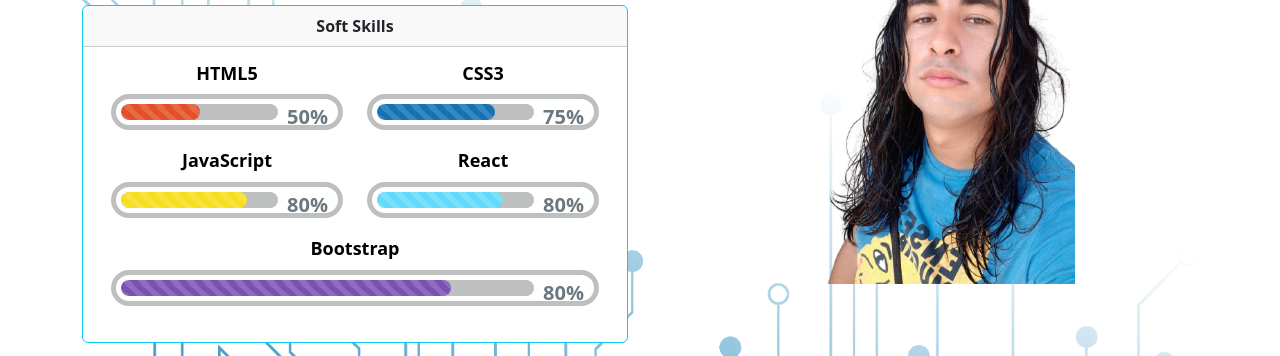
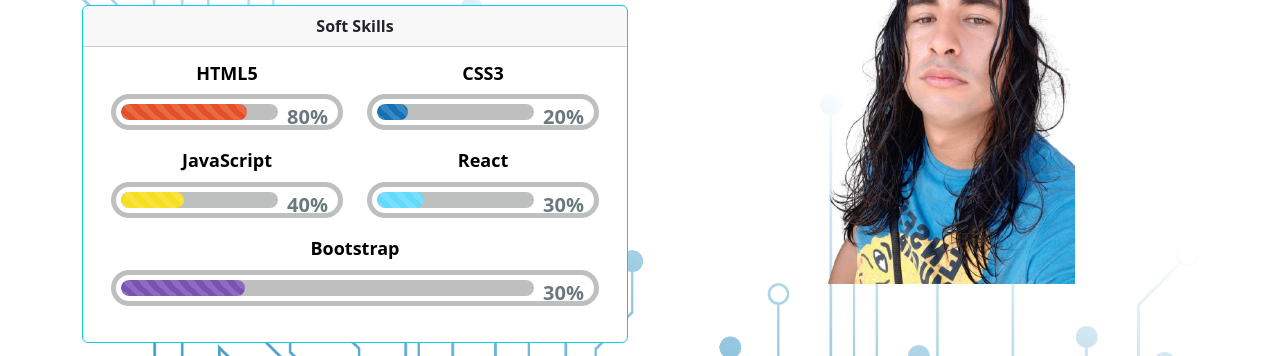
Before and after one commit to GuzmanVic/my-website, a plain HTML site: page index.html in a window 1280 px wide. Shown: the part 260-616 px from the top of the page. Drawn offline with nearby package versions, Linux system fonts and the light colour scheme; a web font is replaced by a local one.

Commit message:
porcentajes modificados

```diff
--- a/index.html
+++ b/index.html
@@ -72,9 +72,9 @@
                                         <div class="progress-outer">
                                             <div class="progress">
                                                 <div class="progress-bar progress-bar-striped bg-orange"
-                                                    style="width: 50%;"></div>
+                                                    style="width: 80%;"></div>
 
-                                                <div class="progress-value"><span>50</span>%</div>
+                                                <div class="progress-value"><span>80</span>%</div>
                                             </div>
                                         </div>
                                         <!-- JavaScript -->
@@ -82,8 +82,8 @@
                                         <div class="progress-outer">
                                             <div class="progress">
                                                 <div class="progress-bar progress-bar-striped bg-yellow"
-                                                    style="width: 80%;"></div>
-                                                <div class="progress-value"><span>80</span>%</div>
+                                                    style="width: 40%;"></div>
+                                                <div class="progress-value"><span>40</span>%</div>
                                             </div>
                                         </div>
                                     </div>
@@ -93,8 +93,8 @@
                                         <div class="progress-outer">
                                             <div class="progress">
                                                 <div class="progress-bar progress-bar-striped bg-blue"
-                                                    style="width: 75%;"></div>
-                                                <div class="progress-value"><span>75</span>%</div>
+                                                    style="width: 20%;"></div>
+                                                <div class="progress-value"><span>20</span>%</div>
                                             </div>
                                         </div>
                                         <!-- React.js -->
@@ -102,8 +102,8 @@
                                         <div class="progress-outer">
                                             <div class="progress">
                                                 <div class="progress-bar progress-bar-striped bg-react"
-                                                    style="width: 80%;"></div>
-                                                <div class="progress-value"><span>80</span>%</div>
+                                                    style="width: 30%;"></div>
+                                                <div class="progress-value"><span>30</span>%</div>
                                             </div>
                                         </div>
                                     </div>
@@ -115,8 +115,8 @@
                                         <div class="progress-outer">
                                             <div class="progress">
                                                 <div class="progress-bar progress-bar-striped bg-purple"
-                                                    style="width: 80%;"></div>
-                                                <div class="progress-value"><span>80</span>%</div>
+                                                    style="width: 30%;"></div>
+                                                <div class="progress-value"><span>30</span>%</div>
                                             </div>
                                         </div>
                                     </div>
@@ -200,7 +200,7 @@
                     </div>
                 </div>
                 <!-- Desarrollo de escritorio -->
-                <div class="columna col-12 col-md-4">
+                  <div class="columna col-12 col-md-4">
                     <i class="bi bi-laptop"></i>
                     <p class="experiencia-titulo">Desarrollo de escritorio</p>
                     <p>desarrollo de aplicaciones de escritorio y tengo experiencia en la creación de software de
@@ -211,6 +211,7 @@
                         <span class="badge text-bg-primary">Pyhton</span>
                     </div>
                 </div>
+
                 <!-- Estudiante -->
                 <div class="columna col-12 col-md-4">
                     <i class="bi bi-laptop"></i>
```
